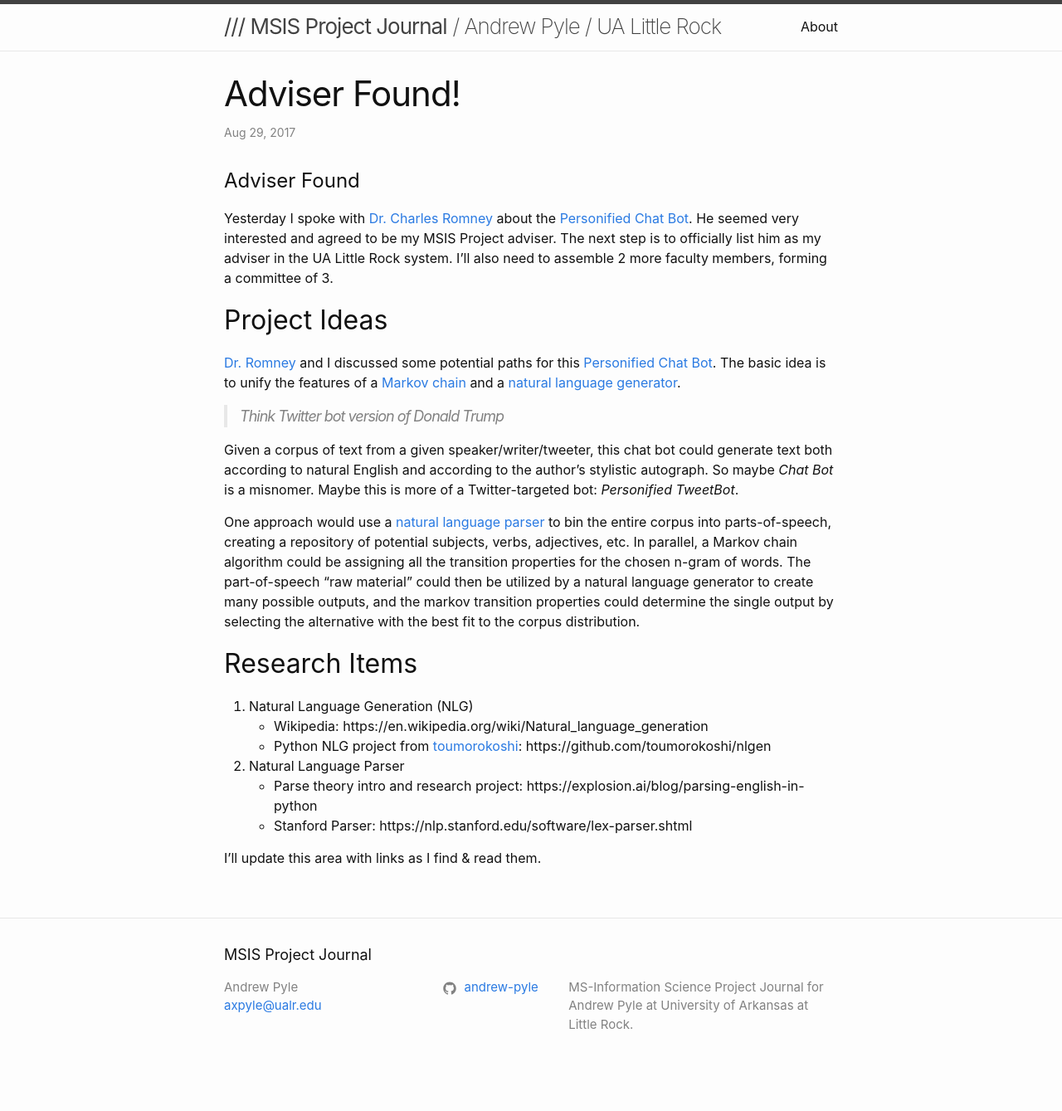
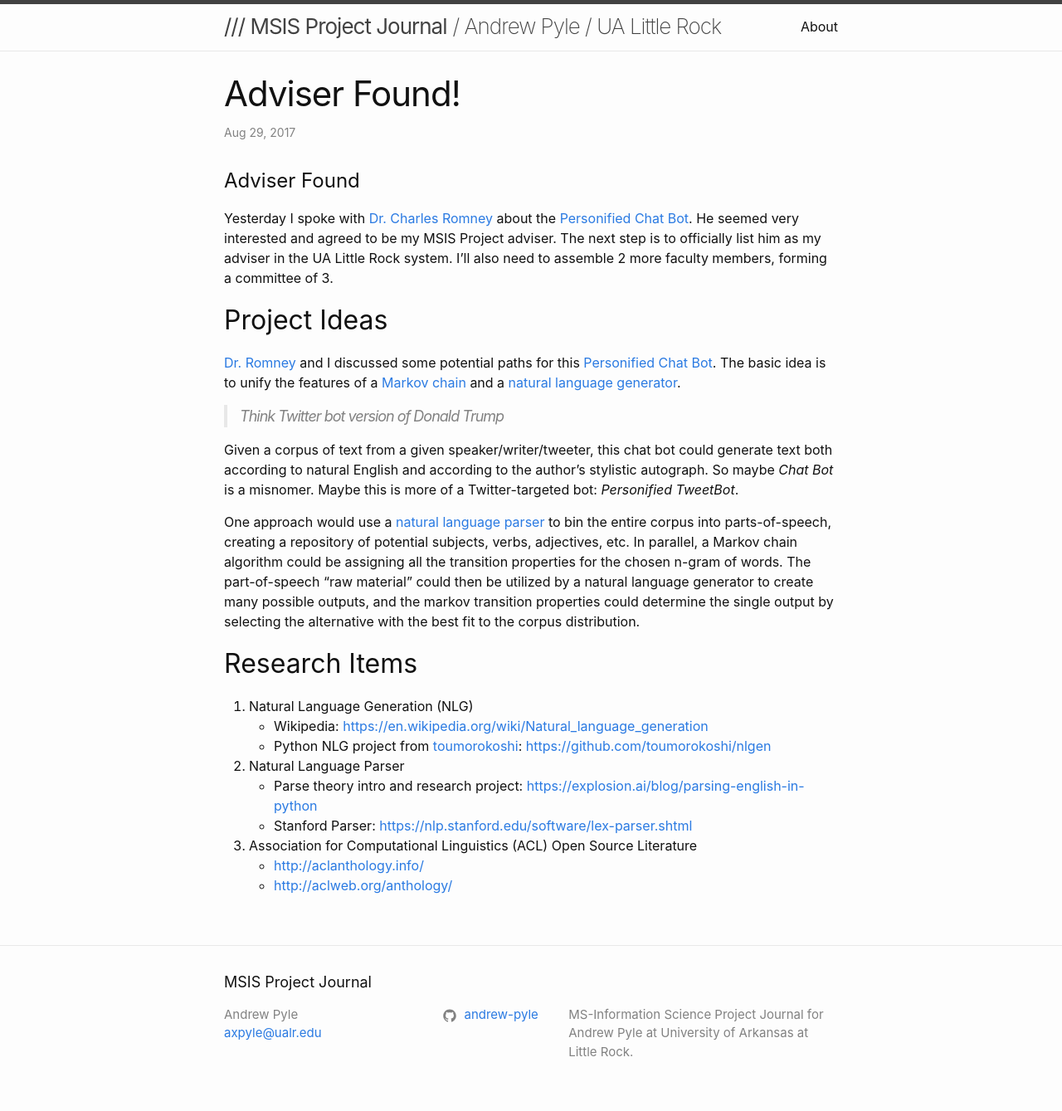
Before and after one commit to andrew-pyle/msis-journal, a Jekyll site: the page built from docs/_posts/2017-08-29-Adviser.md, in a window 1280 px wide. Shown: the whole page at 83% size. Built offline with Jekyll 4.4.1, drawn with Linux system fonts in a browser that asks for light colours; before the commit the page ends 1306 px from its top, so only the background shows below that.

Commit message:
Fix hyperlinks & add links

```diff
--- a/docs/_posts/2017-08-29-Adviser.md
+++ b/docs/_posts/2017-08-29-Adviser.md
@@ -20,10 +20,11 @@ One approach would use a [natural language parser](https://explosion.ai/blog/par
 
 ## Research Items
 1. Natural Language Generation (NLG)
-    * Wikipedia: https://en.wikipedia.org/wiki/Natural_language_generation
-    * Python NLG project from [toumorokoshi](https://github.com/toumorokoshi): https://github.com/toumorokoshi/nlgen
+    * Wikipedia: [https://en.wikipedia.org/wiki/Natural_language_generation](https://en.wikipedia.org/wiki/Natural_language_generation)
+    * Python NLG project from [toumorokoshi](https://github.com/toumorokoshi): [https://github.com/toumorokoshi/nlgen](https://github.com/toumorokoshi/nlgen)
 1. Natural Language Parser
-    * Parse theory intro and research project: https://explosion.ai/blog/parsing-english-in-python
-    * Stanford Parser: https://nlp.stanford.edu/software/lex-parser.shtml
-
-I'll update this area with links as I find & read them.
+    * Parse theory intro and research project: [https://explosion.ai/blog/parsing-english-in-python](https://explosion.ai/blog/parsing-english-in-python)
+    * Stanford Parser: [https://nlp.stanford.edu/software/lex-parser.shtml](https://nlp.stanford.edu/software/lex-parser.shtml)
+1. Association for Computational Linguistics (ACL) Open Source Literature
+   * [http://aclanthology.info/](http://aclanthology.info/)
+   * [http://aclweb.org/anthology/](http://aclweb.org/anthology/)
```
